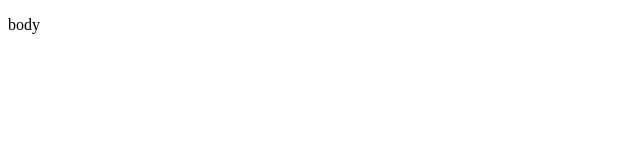
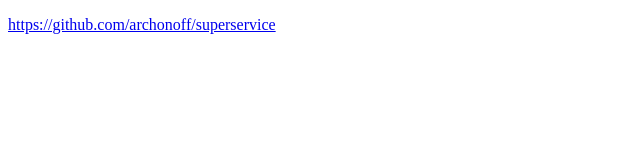
Before and after one commit to archonoff/superservice, a plain HTML site: page frontend/index.html in a window 1280 px wide. Shown: the whole page, without its empty margins (0-640 px from the left). Drawn offline with Linux system fonts and the light colour scheme.

Commit message:
update index html

```diff
--- a/frontend/index.html
+++ b/frontend/index.html
@@ -5,6 +5,6 @@
     <title>superservice</title>
 </head>
 <body>
-    <p>body</p>
+    <p><a href="https://github.com/archonoff/superservice">https://github.com/archonoff/superservice</a></p>
 </body>
 </html>
```
